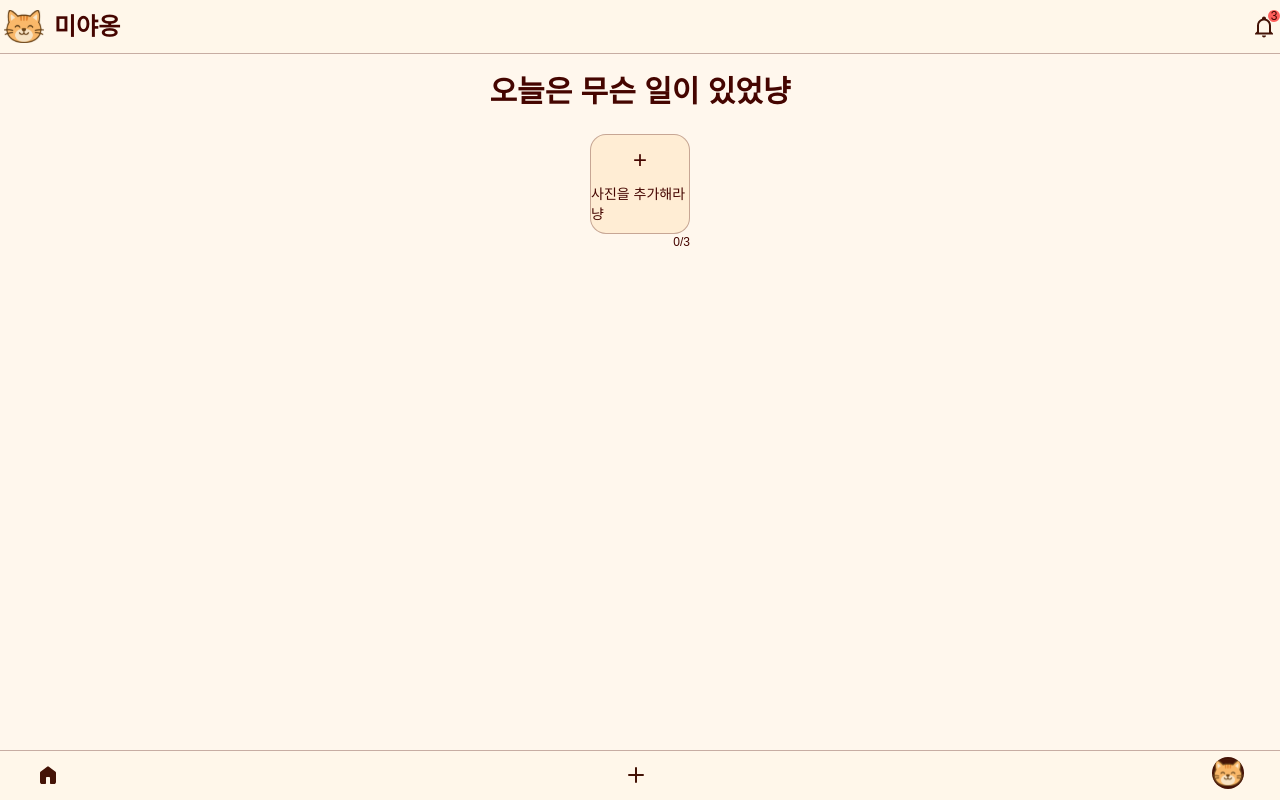
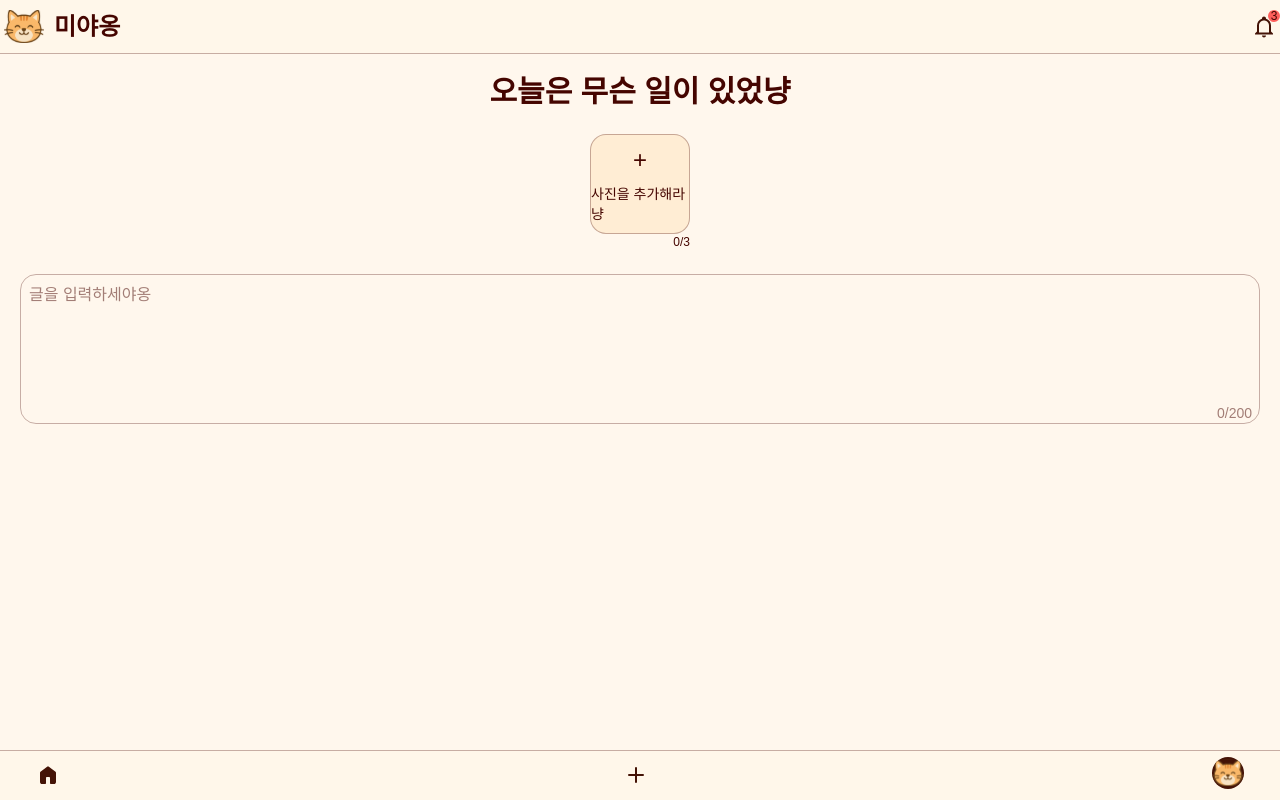
Before and after one commit to 100-hours-a-week/9_meow_fe, a React (Vite) app: page /create in a window 1280 px wide. Built offline with nearby package versions, Linux system fonts and the light colour scheme; a web font is replaced by a local one.

Commit message:
feat: PostContentInput 구현
- 게시글의 내용을 입력할 수 있는 textarea를 구현
- 200자 초과하는 경우 helpertext 붉은색 되도록

```diff
--- a/src/app/create/CreatePostPage.tsx
+++ b/src/app/create/CreatePostPage.tsx
@@ -4,6 +4,7 @@ function CreatePostPage() {
   return (
     <CreatePostForm>
       <CreatePostForm.ImageInput />
+      <CreatePostForm.PostContentInput />
     </CreatePostForm>
   );
 }
--- a/src/components/pages/PostForm/CreatePostForm.tsx
+++ b/src/components/pages/PostForm/CreatePostForm.tsx
@@ -1,9 +1,10 @@
 import { ReactNode } from "react";
 import ImageInput from "./ImageInput";
+import PostContentInput from "./PostContentInput";
 
 export default function CreatePostForm({ children }: { children: ReactNode }) {
   return (
-    <div className="flex flex-col gap-4 items-center pt-5">
+    <div className="flex flex-col gap-4 items-center p-5">
       <h1 className="text-3xl font-bold">오늘은 무슨 일이 있었냥</h1>
       {children}
     </div>
@@ -11,3 +12,4 @@ export default function CreatePostForm({ children }: { children: ReactNode }) {
 }
 
 CreatePostForm.ImageInput = ImageInput;
+CreatePostForm.PostContentInput = PostContentInput;
--- /dev/null
+++ b/src/components/pages/PostForm/PostContentInput.tsx
@@ -0,0 +1,27 @@
+import { useState } from "react";
+import { cn } from "@/lib/utils";
+
+const MAX_LENGTH = 200;
+
+export default function PostContentInput() {
+  const [value, setValue] = useState("");
+
+  return (
+    <div className="relative w-full">
+      <textarea
+        className="w-full h-[150px] resize-none outline-foreground border border-foreground/30 rounded-2xl p-2"
+        placeholder="글을 입력하세야옹"
+        value={value}
+        onChange={(e) => setValue(e.target.value)}
+      />
+      <div
+        className={cn(
+          "absolute bottom-2 right-2 text-sm",
+          value.length > MAX_LENGTH ? "text-destructive" : "text-foreground/50"
+        )}
+      >
+        {value.length}/{MAX_LENGTH}
+      </div>
+    </div>
+  );
+}
```
